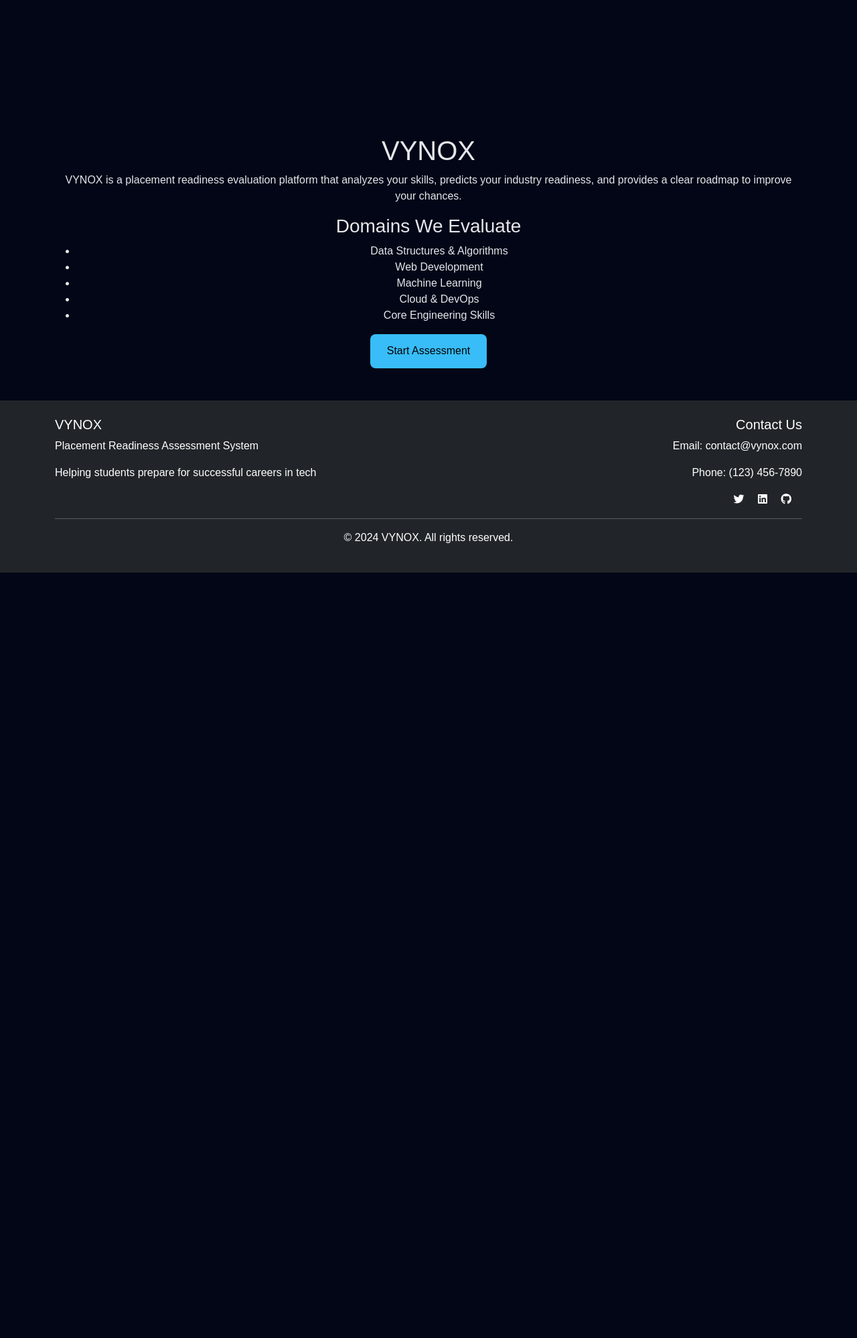
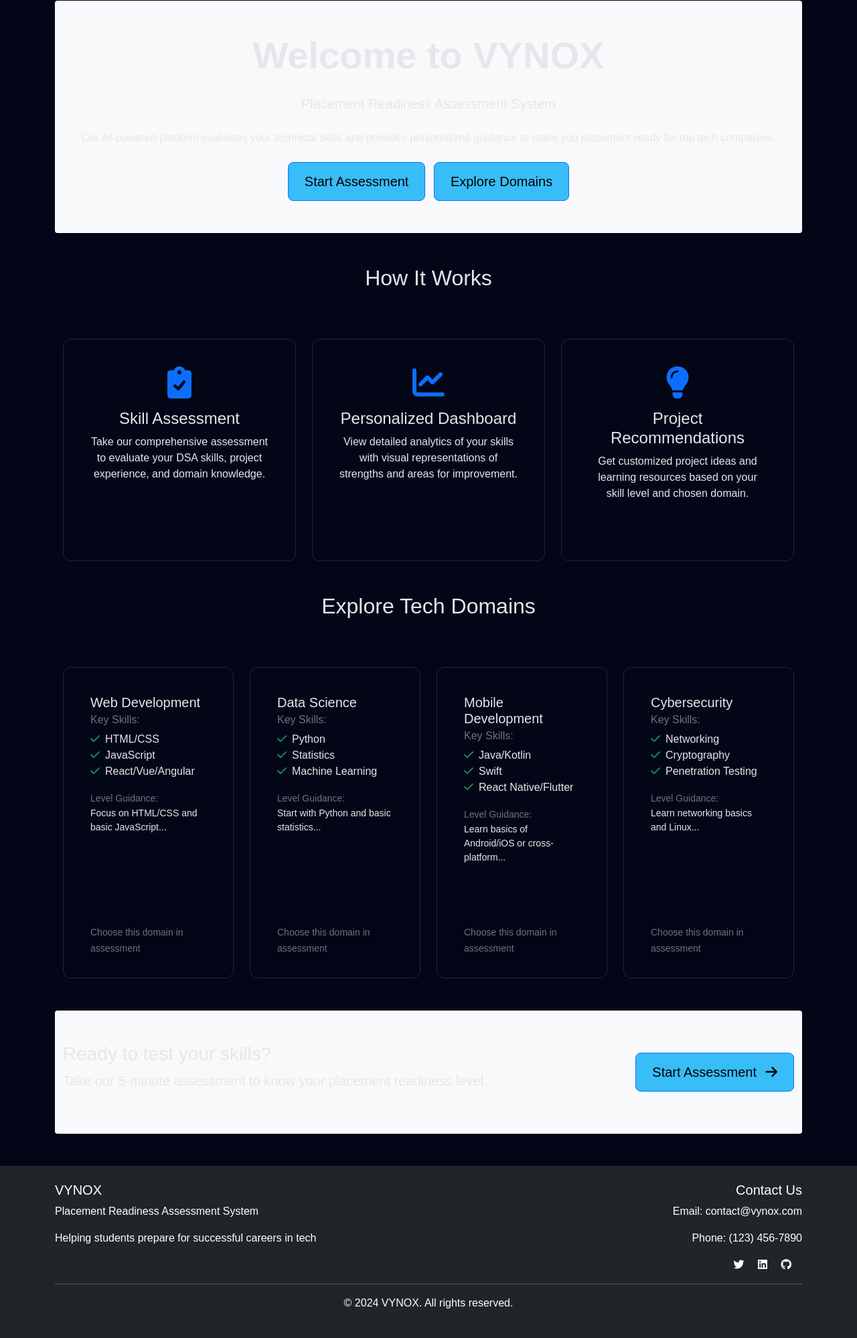
Before and after one commit to Vishwa-0/Placement-Readiness, a Flask app: page / in a window 1280 px wide. Shown: the part 71-2069 px from the top of the page at 67% size. Before the commit the page ends 926 px from the top, so only its background shows below. Run offline with Flask 3, Linux system fonts and the light colour scheme; parts of the project's set-up code (start-up, migrations or seed data) failed here and were passed over.

Commit message:
Update index.html

```diff
--- a/templates/index.html
+++ b/templates/index.html
@@ -1,25 +1,99 @@
 {% extends "base.html" %}
+{% block title %}Home - VYNOX{% endblock %}
+
 {% block content %}
-<section class="hero">
-    <div class="logo-box">
-        <!-- LOGO GOES HERE -->
+<!-- Hero Section -->
+<section class="hero-section text-center py-5 mb-5 bg-light rounded">
+    <div class="container">
+        <h1 class="display-4 fw-bold mb-4">Welcome to VYNOX</h1>
+        <p class="lead mb-4">Placement Readiness Assessment System</p>
+        <p class="mb-4">Our AI-powered platform evaluates your technical skills and provides personalized guidance to make you placement-ready for top tech companies.</p>
+        <a href="{{ url_for('assessment') }}" class="btn btn-primary btn-lg">Start Assessment</a>
+        <a href="#domains" class="btn btn-outline-primary btn-lg ms-2">Explore Domains</a>
     </div>
-    <h1>VYNOX</h1>
-    <p>
-        VYNOX is a placement readiness evaluation platform that analyzes your
-        skills, predicts your industry readiness, and provides a clear roadmap
-        to improve your chances.
-    </p>
+</section>
 
-    <h3>Domains We Evaluate</h3>
-    <ul class="domains">
-        <li>Data Structures & Algorithms</li>
-        <li>Web Development</li>
-        <li>Machine Learning</li>
-        <li>Cloud & DevOps</li>
-        <li>Core Engineering Skills</li>
-    </ul>
+<!-- Features Section -->
+<section class="features-section mb-5">
+    <div class="container">
+        <h2 class="text-center mb-5">How It Works</h2>
+        <div class="row">
+            <div class="col-md-4 mb-4">
+                <div class="card h-100 text-center">
+                    <div class="card-body">
+                        <i class="fas fa-clipboard-check fa-3x text-primary mb-3"></i>
+                        <h4 class="card-title">Skill Assessment</h4>
+                        <p class="card-text">Take our comprehensive assessment to evaluate your DSA skills, project experience, and domain knowledge.</p>
+                    </div>
+                </div>
+            </div>
+            <div class="col-md-4 mb-4">
+                <div class="card h-100 text-center">
+                    <div class="card-body">
+                        <i class="fas fa-chart-line fa-3x text-primary mb-3"></i>
+                        <h4 class="card-title">Personalized Dashboard</h4>
+                        <p class="card-text">View detailed analytics of your skills with visual representations of strengths and areas for improvement.</p>
+                    </div>
+                </div>
+            </div>
+            <div class="col-md-4 mb-4">
+                <div class="card h-100 text-center">
+                    <div class="card-body">
+                        <i class="fas fa-lightbulb fa-3x text-primary mb-3"></i>
+                        <h4 class="card-title">Project Recommendations</h4>
+                        <p class="card-text">Get customized project ideas and learning resources based on your skill level and chosen domain.</p>
+                    </div>
+                </div>
+            </div>
+        </div>
+    </div>
+</section>
 
-    <a href="/assessment" class="btn">Start Assessment</a>
+<!-- Domains Section -->
+<section id="domains" class="domains-section mb-5">
+    <div class="container">
+        <h2 class="text-center mb-5">Explore Tech Domains</h2>
+        <div class="row">
+            {% for key, domain in domains.items() %}
+            <div class="col-md-3 mb-4">
+                <div class="card h-100">
+                    <div class="card-body">
+                        <h5 class="card-title">{{ domain.name }}</h5>
+                        <h6 class="card-subtitle mb-2 text-muted">Key Skills:</h6>
+                        <ul class="list-unstyled">
+                            {% for skill in domain.skills[:3] %}
+                            <li><i class="fas fa-check text-success me-2"></i>{{ skill }}</li>
+                            {% endfor %}
+                        </ul>
+                        <div class="mt-3">
+                            <small class="text-muted">Level Guidance:</small>
+                            <p class="small">{{ domain.levels.beginner[:80] }}...</p>
+                        </div>
+                    </div>
+                    <div class="card-footer">
+                        <small class="text-muted">Choose this domain in assessment</small>
+                    </div>
+                </div>
+            </div>
+            {% endfor %}
+        </div>
+    </div>
+</section>
+
+<!-- Quick Assessment -->
+<section class="quick-assessment bg-light py-5 rounded mb-5">
+    <div class="container">
+        <div class="row align-items-center">
+            <div class="col-md-8">
+                <h3>Ready to test your skills?</h3>
+                <p class="lead">Take our 5-minute assessment to know your placement readiness level.</p>
+            </div>
+            <div class="col-md-4 text-end">
+                <a href="{{ url_for('assessment') }}" class="btn btn-primary btn-lg">
+                    Start Assessment <i class="fas fa-arrow-right ms-2"></i>
+                </a>
+            </div>
+        </div>
+    </div>
 </section>
 {% endblock %}
```
